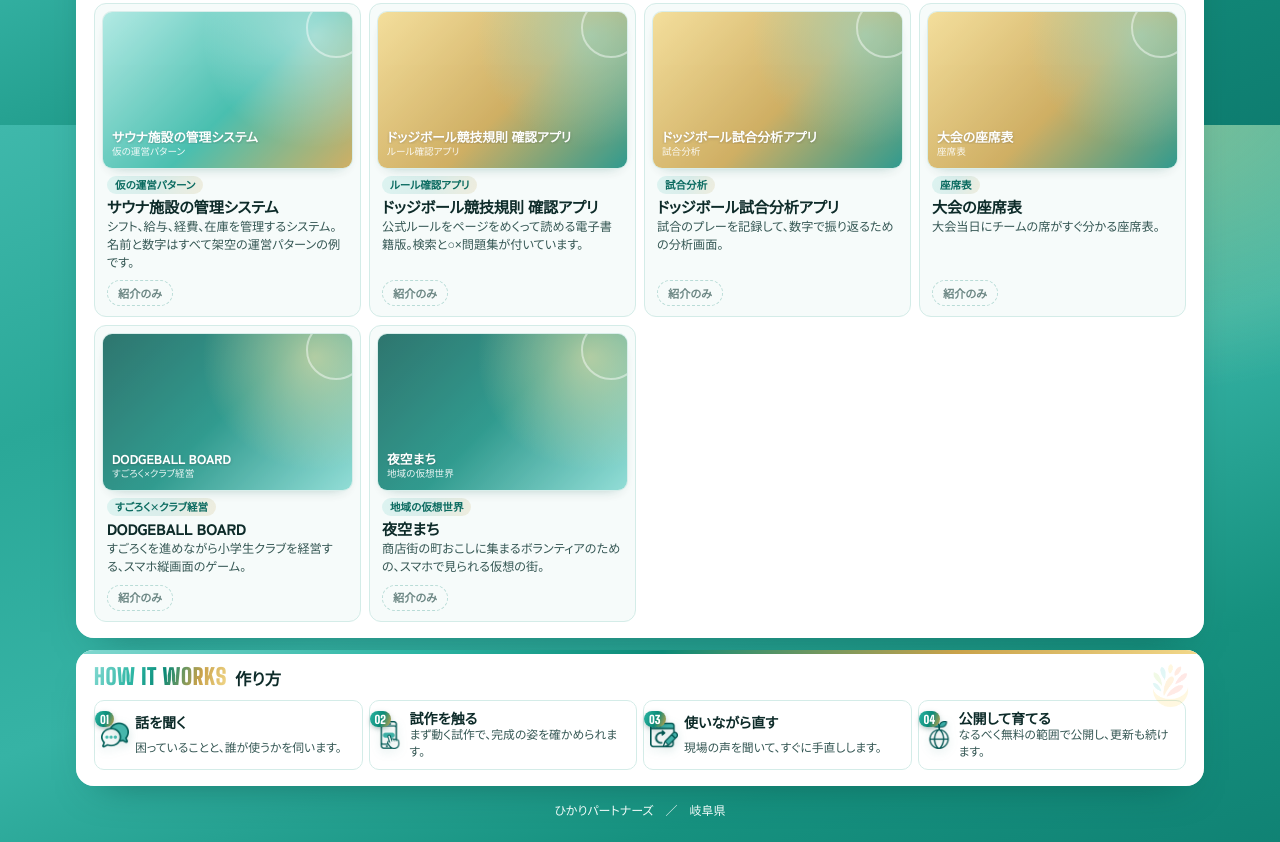
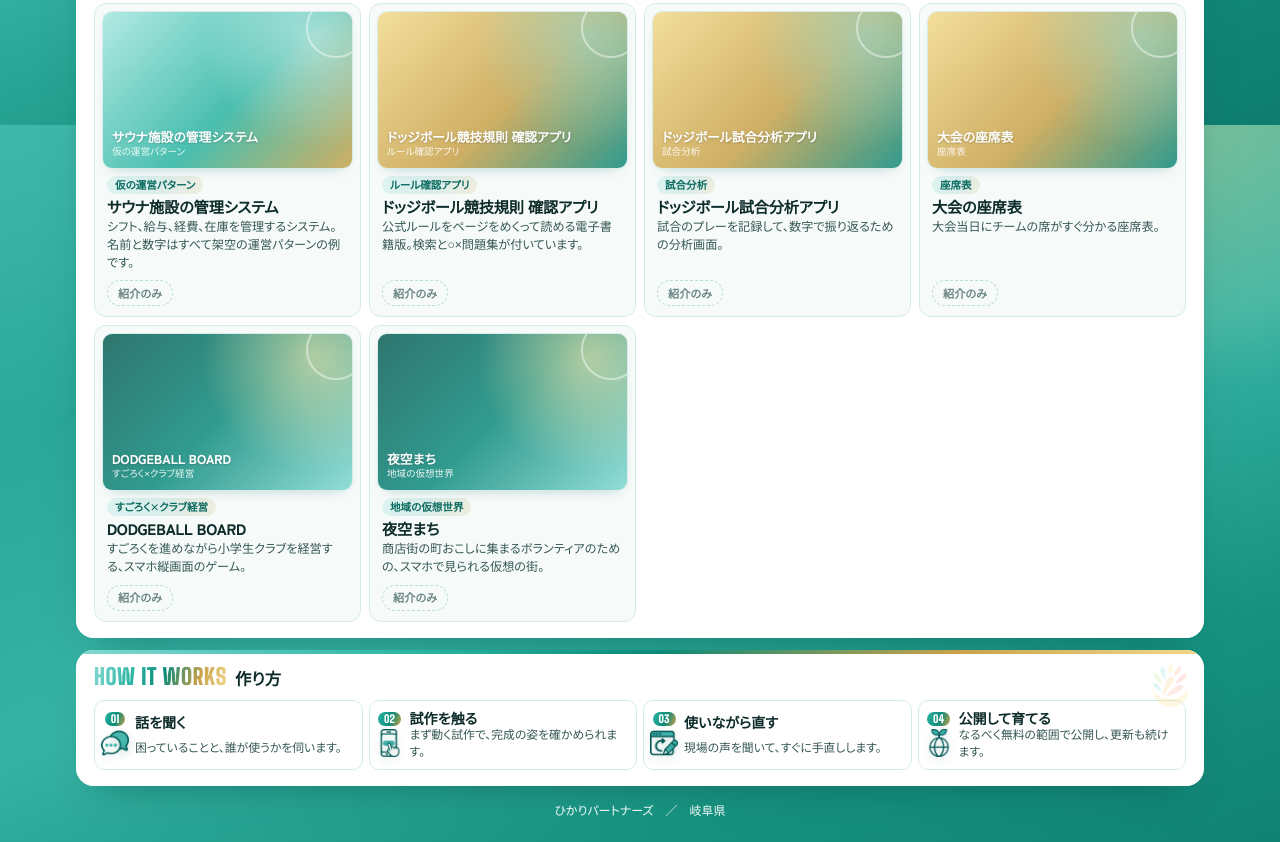
Before and after one commit to kobudodge51/hikari-portfolio, a plain HTML site: page index.html in a window 1280 px wide. Shown: the part 3075-3917 px from the top of the page. Drawn offline with Linux system fonts and the light colour scheme; a web font is replaced by a local one.

Commit message:
作り方の番号とアイコンが重ならないよう縦に並べる
Co-Authored-By: Claude Opus 5.5 <noreply@anthropic.com>
Claude-Session: https://claude.ai/code/session_01BNgnZCpr6u7Q7ufoZkFXvR

```diff
--- a/index.html
+++ b/index.html
@@ -163,9 +163,9 @@ h2 em{font-style:normal;font-family:var(--display);font-size:1.4rem;letter-spaci
 .can div{display:flow-root}
 .can .ic{float:left;width:44px;height:44px;margin:1px 10px 2px 0;filter:drop-shadow(0 3px 5px rgba(11,107,96,.18))}
 .step:has(b.sn){gap:0 6px;padding-left:6px}
-.step b.sn{position:relative;display:block;width:28px;height:28px;background:none;-webkit-background-clip:initial;background-clip:initial;color:inherit}
+.step b.sn{display:flex;flex-direction:column;align-items:center;gap:3px;width:28px;background:none;-webkit-background-clip:initial;background-clip:initial;color:inherit}
 .step b.sn img{width:28px;height:28px;filter:drop-shadow(0 3px 5px rgba(11,107,96,.18))}
-.step b.sn i{position:absolute;left:-6px;top:-10px;font-style:normal;font-family:var(--display);font-weight:900;font-size:.72rem;line-height:1;padding:3px 5px 2px;border-radius:999px;color:#fff;background:linear-gradient(110deg,#2cb5a3,#0b8a77 55%,#c9a24a);box-shadow:0 2px 6px -2px rgba(6,70,64,.6)}
+.step b.sn i{order:-1;font-style:normal;font-family:var(--display);font-weight:900;font-size:.68rem;line-height:1;padding:2px 6px 1px;border-radius:999px;color:#fff;background:linear-gradient(110deg,#2cb5a3,#0b8a77 55%,#c9a24a);white-space:nowrap}
 footer{position:relative;z-index:1;padding-block:4px calc(22px + env(safe-area-inset-bottom,0px));text-align:center;font-size:.75rem;color:var(--on2)}
 @media (max-width:900px){.hero{grid-template-columns:minmax(0,1fr)}.can{grid-template-columns:repeat(2,minmax(0,1fr))}.steps{grid-template-columns:repeat(2,minmax(0,1fr))}.tabs{display:none}}
 @media (max-width:900px){.stats{grid-template-columns:repeat(4,minmax(0,1fr))}.stats button{display:block}}
```
